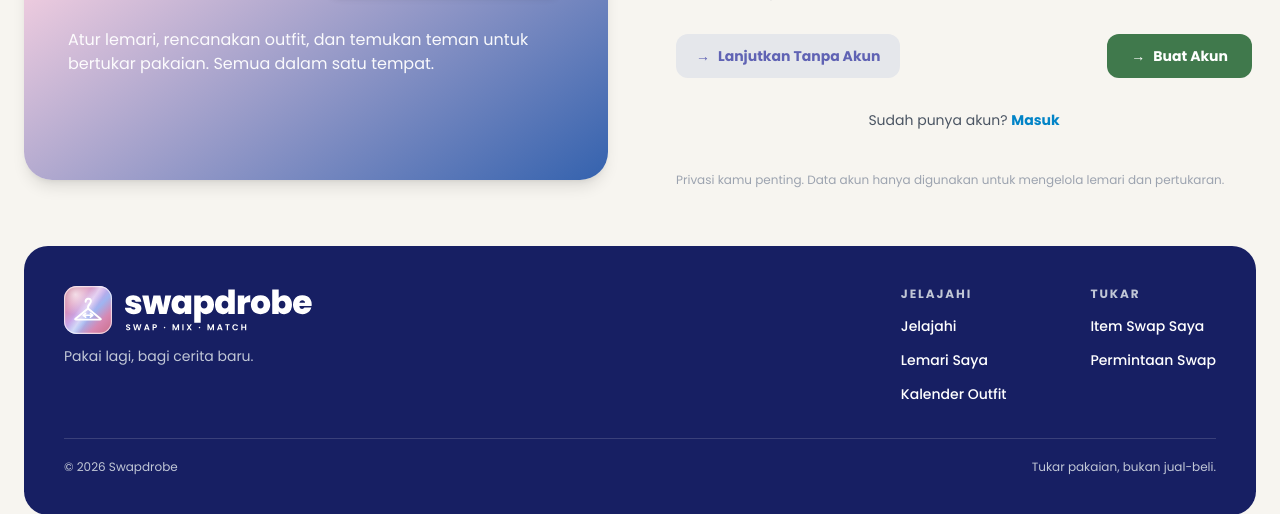
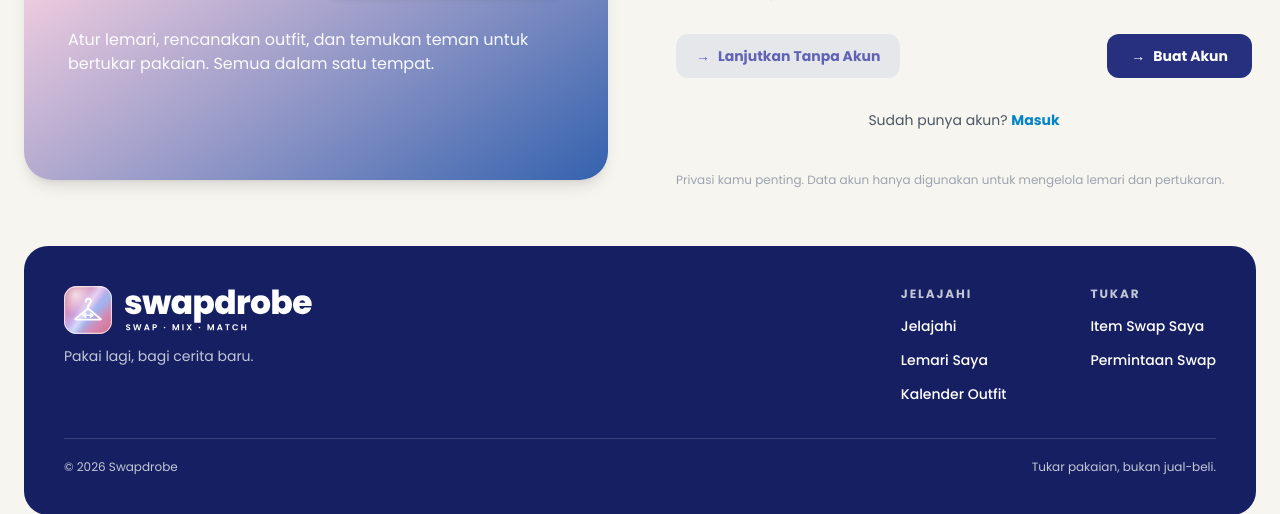
Before and after one commit to pbp-kelompok-c12-26/PROYEK-TENGAH-SEMESTER-PBP, a Django app: page /accounts/register/ in a window 1280 px wide. Shown: the part 779-1293 px from the top of the page. Run offline with Django 5.2, Linux system fonts and the light colour scheme; some libraries are stand-ins or nearby versions.

Commit message:
style: tombol warna lama jadi navy dengan efek hover hologram biru

```diff
--- a/templates/base.html
+++ b/templates/base.html
@@ -49,6 +49,29 @@
             }
         }
     </script>
+    <style>
+        /* Tombol & badge yang memakai warna lama (swRed / swGreen / swBlue):
+           navy muda, berubah jadi hologram biru saat kursor di atasnya.
+           Warna teks text-swRed / text-swBlue tidak ikut berubah. */
+        :root .bg-swRed, :root .bg-swGreen, :root .bg-swBlue {
+            background-color: #26307F;
+            background-image:
+                linear-gradient(110deg, transparent 42%, rgba(255,255,255,.4) 50%, transparent 58%),
+                linear-gradient(110deg, #26307F 0%, #26307F 40%, #2B3A92 54%, #4A66CC 66%, #8FA9F2 76%, #5C7BDA 86%, #2B3A92 100%);
+            background-size: 250% 100%, 250% 100%;
+            background-position: 130% 0, 0% 0;
+        }
+        :root :is(a, button).bg-swRed, :root :is(a, button).bg-swGreen, :root :is(a, button).bg-swBlue {
+            transition: background-position .7s ease, box-shadow .3s ease;
+        }
+        :root :is(a, button).bg-swRed:hover, :root :is(a, button).bg-swGreen:hover, :root :is(a, button).bg-swBlue:hover {
+            background-position: -30% 0, 100% 0;
+            box-shadow: 0 8px 22px -8px rgba(43, 58, 146, .55), 0 0 0 3px rgba(159, 180, 240, .45);
+        }
+        @media (prefers-reduced-motion: reduce) {
+            :root :is(a, button).bg-swRed, :root :is(a, button).bg-swGreen, :root :is(a, button).bg-swBlue { transition: none; }
+        }
+    </style>
     {% block extra_head %}{% endblock %}
 </head>
 <body class="bg-swCream text-swNavy font-sans min-h-screen flex flex-col antialiased">
```
